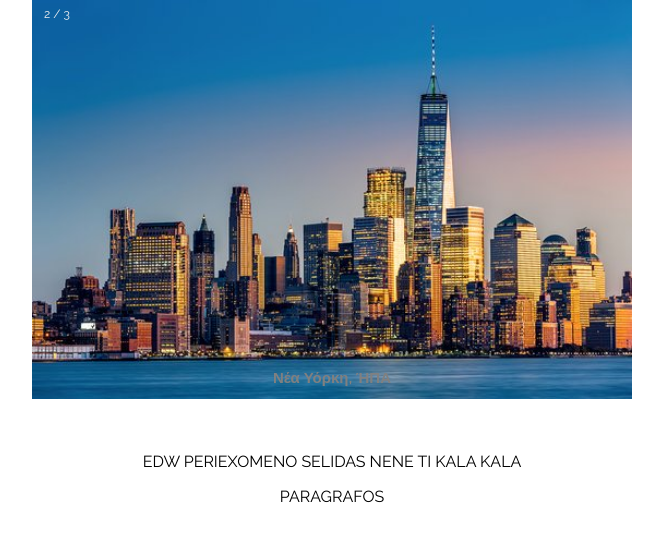
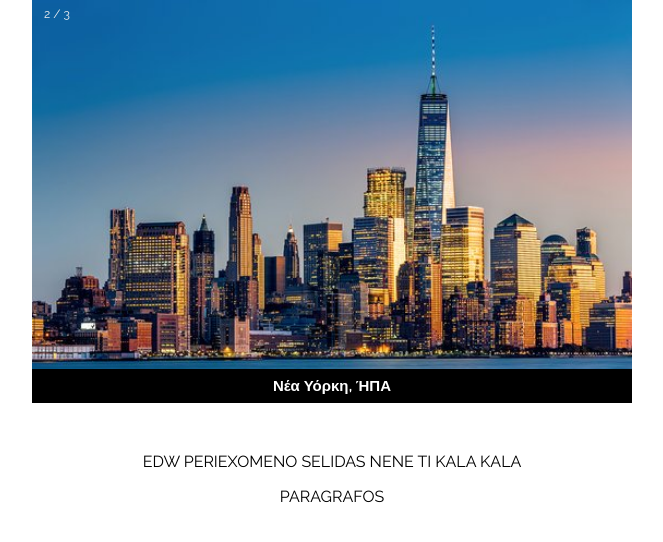
Before and after one commit to anthonysof/website, a PHP site: page /maria/main.php in a window 1280 px wide. Shown: the part 71-613 px from the top of the page, without its empty margins (308-971 px from the left). Run offline with PHP 8.4, Linux system fonts and the light colour scheme.

Commit message:
made image text readable

```diff
--- a/main.css
+++ b/main.css
@@ -117,15 +117,16 @@ a.button {
 }
 
 .text {
-  color: gray;
+  color: white;
   font:1em "Raleway", sans-serif;
   font-size: 15px;
   font-weight: bold;
   padding: 8px 12px;
   position: absolute;
-  bottom: 8px;
+  bottom: 0px;
   width: 100%;
   text-align: center;
+  background-color: black;
 }
 .numbertext {
   color: #f2f2f2;
```
